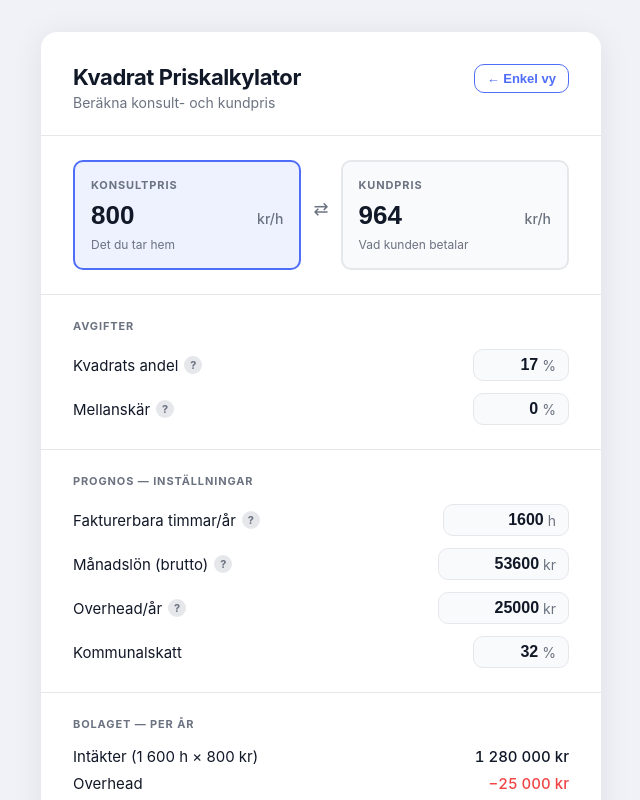
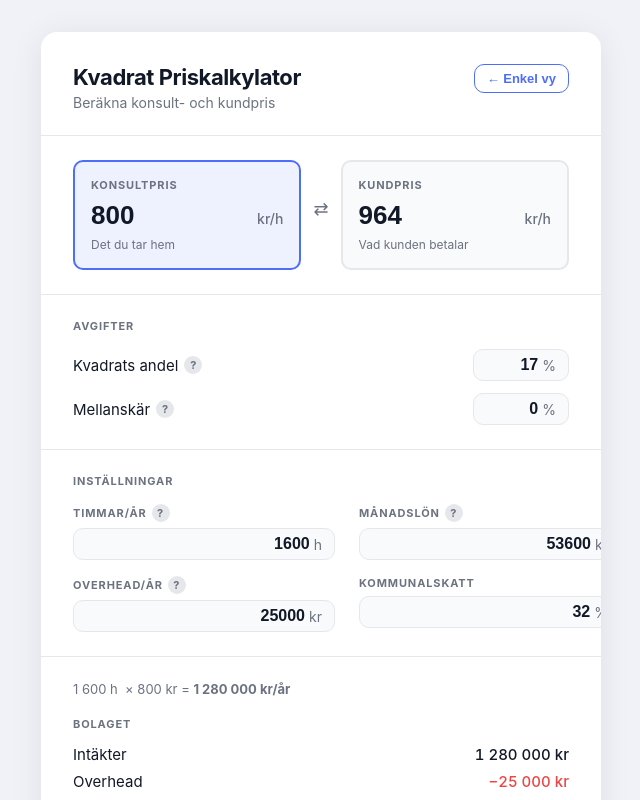
Before and after one commit to SimpleCookie/kvadrat-pris, a React (Vite) app: page / in a window 1280 px wide. Both pictures are taken after a click on the button "Prognos →". Shown: the top 800 px of the page, without its empty margins (319-959 px from the left). Built offline with nearby package versions, Linux system fonts and the light colour scheme.

Commit message:
design: redesign Prognos view — 2x2 settings grid, block layout, monthly hero number

```diff
--- a/src/App.css
+++ b/src/App.css
@@ -361,9 +361,90 @@
   outline-offset: 2px;
 }
 
-/* ─── Wider fee input for kr amounts ─────────────────────────────────────── */
-.fee-input--wide {
-  width: 5.5rem;
+/* ─── Forecast settings — 2×2 grid ──────────────────────────────────────── */
+.forecast-settings-grid {
+  display: grid;
+  grid-template-columns: 1fr 1fr;
+  gap: 1rem 1.5rem;
+}
+
+.forecast-settings-field {
+  display: flex;
+  flex-direction: column;
+  gap: 0.375rem;
+}
+
+.forecast-settings-label {
+  display: flex;
+  align-items: center;
+  gap: 0.3rem;
+  font-size: 0.6875rem;
+  font-weight: 700;
+  text-transform: uppercase;
+  letter-spacing: 0.08em;
+  color: var(--text-secondary);
+}
+
+.forecast-settings-input-wrap {
+  display: flex;
+  align-items: center;
+  gap: 0.25rem;
+  background: var(--input-bg);
+  border: 1px solid var(--border);
+  border-radius: var(--radius-sm);
+  padding: 0.375rem 0.75rem;
+}
+
+.forecast-settings-input {
+  flex: 1;
+  min-width: 0;
+  background: transparent;
+  border: none;
+  outline: none;
+  font-size: 1rem;
+  font-weight: 600;
+  color: var(--text-primary);
+  text-align: right;
+  -moz-appearance: textfield;
+}
+
+.forecast-settings-input::-webkit-outer-spin-button,
+.forecast-settings-input::-webkit-inner-spin-button {
+  -webkit-appearance: none;
+}
+
+/* ─── Forecast results ───────────────────────────────────────────────────── */
+.forecast-results {
+  display: flex;
+  flex-direction: column;
+  gap: 0;
+}
+
+.forecast-context {
+  font-size: 0.8125rem;
+  color: var(--text-secondary);
+  margin-bottom: 1.25rem;
+}
+
+.forecast-block {
+  padding-top: 1.25rem;
+  border-top: 1px solid var(--border);
+  margin-top: 1.25rem;
+}
+
+.forecast-block:first-of-type {
+  margin-top: 0;
+  padding-top: 0;
+  border-top: none;
+}
+
+.forecast-block-title {
+  font-size: 0.6875rem;
+  font-weight: 700;
+  text-transform: uppercase;
+  letter-spacing: 0.08em;
+  color: var(--text-secondary);
+  margin-bottom: 0.875rem;
 }
 
 /* ─── Intermediate sub-total row ─────────────────────────────────────────── */
@@ -373,7 +454,7 @@
   font-weight: 600;
 }
 
-/* ─── Forecast-specific row colours ──────────────────────────────────────── */
+/* ─── Forecast row colour overrides ──────────────────────────────────────── */
 .forecast-dividend .breakdown-value {
   color: var(--total);
 }
@@ -384,32 +465,33 @@
 }
 
 /* ─── Monthly take-home highlight ────────────────────────────────────────── */
-.forecast-monthly-highlight {
+.forecast-monthly-card {
   display: flex;
   justify-content: space-between;
   align-items: center;
-  margin-top: 0.75rem;
-  padding: 0.875rem 1rem;
+  gap: 1rem;
+  margin-top: 1.25rem;
+  padding: 1rem 1.125rem;
   background: var(--active-bg);
   border-radius: var(--radius-sm);
 }
 
-.forecast-monthly-label {
-  font-size: 0.875rem;
+.forecast-monthly-card-label {
+  font-size: 0.9375rem;
   font-weight: 600;
   color: var(--text-primary);
 }
 
-.forecast-monthly-value {
-  font-size: 1.5rem;
+.forecast-monthly-card-amount {
+  font-size: 1.75rem;
   font-weight: 700;
   color: var(--total);
   font-variant-numeric: tabular-nums;
 }
 
-/* ─── Disclaimer ──────────────────────────────────────────────────────────── */
+/* ─── Disclaimer ─────────────────────────────────────────────────────────── */
 .forecast-disclaimer {
-  margin-top: 0.875rem;
+  margin-top: 1rem;
   font-size: 0.75rem;
   color: var(--text-secondary);
   line-height: 1.5;
--- a/src/components/AdvancedView.tsx
+++ b/src/components/AdvancedView.tsx
@@ -33,21 +33,22 @@ export const AdvancedView = ({ consultantRatePerHour }: Props) => {
 
   return (
     <>
-      {/* ── Forecast settings ────────────────────────────────────────── */}
+      {/* ── Settings — 2×2 grid ──────────────────────────────────────── */}
       <section className="fees-section">
         <fieldset className="fees-fieldset">
-          <legend className="fees-legend">Prognos — inställningar</legend>
+          <legend className="fees-legend">Inställningar</legend>
+          <div className="forecast-settings-grid">
 
-          <div className="fee-row">
-            <label htmlFor="billable-hours" className="fee-label">
-              Fakturerbara timmar/år
+            <div className="forecast-settings-field">
+              <label htmlFor="billable-hours" className="forecast-settings-label">
+                Timmar/år
                 <span
                   className="fee-tooltip"
                   data-tooltip="Räkna bort semester, helgdagar och intern tid. Standard: 40h × 40v = 1 600 h."
-                aria-label="Räkna bort semester, helgdagar och intern tid. Standard: 40h × 40v = 1 600 h."
+                  aria-label="Räkna bort semester, helgdagar och intern tid"
                 >?</span>
               </label>
-            <div className="fee-input-wrap">
+              <div className="forecast-settings-input-wrap">
                 <input
                   id="billable-hours"
                   type="number"
@@ -55,7 +56,7 @@ export const AdvancedView = ({ consultantRatePerHour }: Props) => {
                   min={0}
                   max={3000}
                   step={40}
-                className="fee-input fee-input--wide"
+                  className="forecast-settings-input"
                   value={billableHours}
                   onChange={(e) => setBillableHours(e.target.value)}
                   aria-label="Fakturerbara timmar per år"
@@ -64,23 +65,23 @@ export const AdvancedView = ({ consultantRatePerHour }: Props) => {
               </div>
             </div>
 
-          <div className="fee-row">
-            <label htmlFor="monthly-salary" className="fee-label">
-              Månadslön (brutto)
+            <div className="forecast-settings-field">
+              <label htmlFor="monthly-salary" className="forecast-settings-label">
+                Månadslön
                 <span
                   className="fee-tooltip"
                   data-tooltip="Statlig skattebrytpunkt 2026: ~643 100 kr/år ≈ 53 600 kr/mån. Lön över detta beskattas hårdare."
-                aria-label="Statlig skattebrytpunkt 2026: ~643 100 kr/år ≈ 53 600 kr/mån. Lön över detta beskattas hårdare."
+                  aria-label="Statlig skattebrytpunkt 2026: ~643 100 kr/år ≈ 53 600 kr/mån"
                 >?</span>
               </label>
-            <div className="fee-input-wrap">
+              <div className="forecast-settings-input-wrap">
                 <input
                   id="monthly-salary"
                   type="number"
                   inputMode="numeric"
                   min={0}
                   step={1000}
-                className="fee-input fee-input--wide"
+                  className="forecast-settings-input"
                   value={monthlySalary}
                   onChange={(e) => setMonthlySalary(e.target.value)}
                   aria-label="Månadslön i kronor brutto"
@@ -89,8 +90,8 @@ export const AdvancedView = ({ consultantRatePerHour }: Props) => {
               </div>
             </div>
 
-          <div className="fee-row">
-            <label htmlFor="overhead" className="fee-label">
+            <div className="forecast-settings-field">
+              <label htmlFor="overhead" className="forecast-settings-label">
                 Overhead/år
                 <span
                   className="fee-tooltip"
@@ -98,14 +99,14 @@ export const AdvancedView = ({ consultantRatePerHour }: Props) => {
                   aria-label="Bokföring, försäkring, utrustning, programvaror m.m."
                 >?</span>
               </label>
-            <div className="fee-input-wrap">
+              <div className="forecast-settings-input-wrap">
                 <input
                   id="overhead"
                   type="number"
                   inputMode="numeric"
                   min={0}
                   step={1000}
-                className="fee-input fee-input--wide"
+                  className="forecast-settings-input"
                   value={overhead}
                   onChange={(e) => setOverhead(e.target.value)}
                   aria-label="Overheadkostnader per år i kronor"
@@ -114,11 +115,11 @@ export const AdvancedView = ({ consultantRatePerHour }: Props) => {
               </div>
             </div>
 
-          <div className="fee-row">
-            <label htmlFor="kommunalskatt" className="fee-label">
+            <div className="forecast-settings-field">
+              <label htmlFor="kommunalskatt" className="forecast-settings-label">
                 Kommunalskatt
               </label>
-            <div className="fee-input-wrap">
+              <div className="forecast-settings-input-wrap">
                 <input
                   id="kommunalskatt"
                   type="number"
@@ -126,7 +127,7 @@ export const AdvancedView = ({ consultantRatePerHour }: Props) => {
                   min={0}
                   max={40}
                   step={0.1}
-                className="fee-input"
+                  className="forecast-settings-input"
                   value={kommunalskatt}
                   onChange={(e) => setKommunalskatt(e.target.value)}
                   aria-label="Kommunalskatt i procent"
@@ -134,16 +135,28 @@ export const AdvancedView = ({ consultantRatePerHour }: Props) => {
                 <span className="fee-unit">%</span>
               </div>
             </div>
+
+          </div>
         </fieldset>
       </section>
 
-      {/* ── Company breakdown ─────────────────────────────────────────── */}
+      {/* ── Results ──────────────────────────────────────────────────── */}
       {hasRate && (
-        <section className="breakdown-section">
-          <h2 className="breakdown-title">Bolaget — per år</h2>
+        <section className="breakdown-section forecast-results">
+
+          {/* Context line */}
+          <p className="forecast-context">
+            {inputs.billableHoursPerYear.toLocaleString('sv-SE')} h
+            &nbsp;×&nbsp;{formatSEK(consultantRatePerHour)}
+            &nbsp;=&nbsp;<strong>{formatSEK(r.grossRevenue)}/år</strong>
+          </p>
+
+          {/* ── Bolaget ── */}
+          <div className="forecast-block">
+            <h2 className="forecast-block-title">Bolaget</h2>
             <div className="breakdown-rows">
               <div className="breakdown-row">
-              <span>Intäkter ({inputs.billableHoursPerYear.toLocaleString('sv-SE')} h × {formatSEK(consultantRatePerHour)})</span>
+                <span>Intäkter</span>
                 <span className="breakdown-value">{formatSEK(r.grossRevenue)}</span>
               </div>
               <div className="breakdown-row breakdown-deduction">
@@ -151,7 +164,7 @@ export const AdvancedView = ({ consultantRatePerHour }: Props) => {
                 <span className="breakdown-value">−{formatSEK(r.overhead)}</span>
               </div>
               <div className="breakdown-row breakdown-deduction">
-              <span>Lön brutto ({inputs.monthlySalaryGross.toLocaleString('sv-SE')} kr/mån)</span>
+                <span>Lön brutto</span>
                 <span className="breakdown-value">−{formatSEK(r.salaryGross)}</span>
               </div>
               <div className="breakdown-row breakdown-deduction">
@@ -180,7 +193,7 @@ export const AdvancedView = ({ consultantRatePerHour }: Props) => {
                       Utdelning
                       <span
                         className="fee-tooltip"
-                      data-tooltip={`Förenklingsregeln: max ${formatSEK(SCHABLONBELOPP)}/år beskattas med 20% (3:12). Överskott stannar i bolaget.`}
+                        data-tooltip={`Förenklingsregeln: max ${formatSEK(SCHABLONBELOPP)}/år beskattas med 20%.`}
                         aria-label="Förenklingsregeln: utdelning inom schablonbelopp beskattas med 20%"
                       >?</span>
                     </span>
@@ -199,24 +212,14 @@ export const AdvancedView = ({ consultantRatePerHour }: Props) => {
                 </>
               )}
             </div>
-        </section>
-      )}
+          </div>
 
-      {/* ── Personal breakdown ────────────────────────────────────────── */}
-      {hasRate && (
-        <section className="breakdown-section">
-          <h2 className="breakdown-title">Du — per år</h2>
+          {/* ── Du ── */}
+          <div className="forecast-block">
+            <h2 className="forecast-block-title">Du</h2>
             <div className="breakdown-rows">
               <div className="breakdown-row">
-              <span>Lön brutto</span>
-              <span className="breakdown-value">{formatSEK(r.salaryGross)}</span>
-            </div>
-            <div className="breakdown-row breakdown-deduction">
-              <span>Kommunalskatt ({kommunalskatt}%)</span>
-              <span className="breakdown-value">−{formatSEK(r.incomeTaxOnSalary)}</span>
-            </div>
-            <div className="breakdown-row breakdown-sub-total">
-              <span>Nettolön</span>
+                <span>Nettolön/år</span>
                 <span className="breakdown-value">{formatSEK(r.salaryNet)}</span>
               </div>
               {r.dividendNet > 0 && (
@@ -229,13 +232,16 @@ export const AdvancedView = ({ consultantRatePerHour }: Props) => {
                 <span>Totalt per år</span>
                 <span className="breakdown-value">{formatSEK(r.totalTakeHomeYear)}</span>
               </div>
-            <div className="forecast-monthly-highlight">
-              <span className="forecast-monthly-label">Snitt per månad</span>
-              <span className="forecast-monthly-value">{formatSEK(r.totalTakeHomeMonth)}</span>
+            </div>
+
+            <div className="forecast-monthly-card">
+              <span className="forecast-monthly-card-label">Per månad (snitt)</span>
+              <span className="forecast-monthly-card-amount">{formatSEK(r.totalTakeHomeMonth)}</span>
             </div>
           </div>
+
           <p className="forecast-disclaimer">
-            * Beräknat med kommunalskatt utan jobbskatteavdrag. Förenklingsregeln antagen för utdelning.
+            * Kommunalskatt utan jobbskatteavdrag. Förenklingsregeln antagen för utdelning.
           </p>
         </section>
       )}
```
Lines whose indentation alone changed are shown as unchanged.
